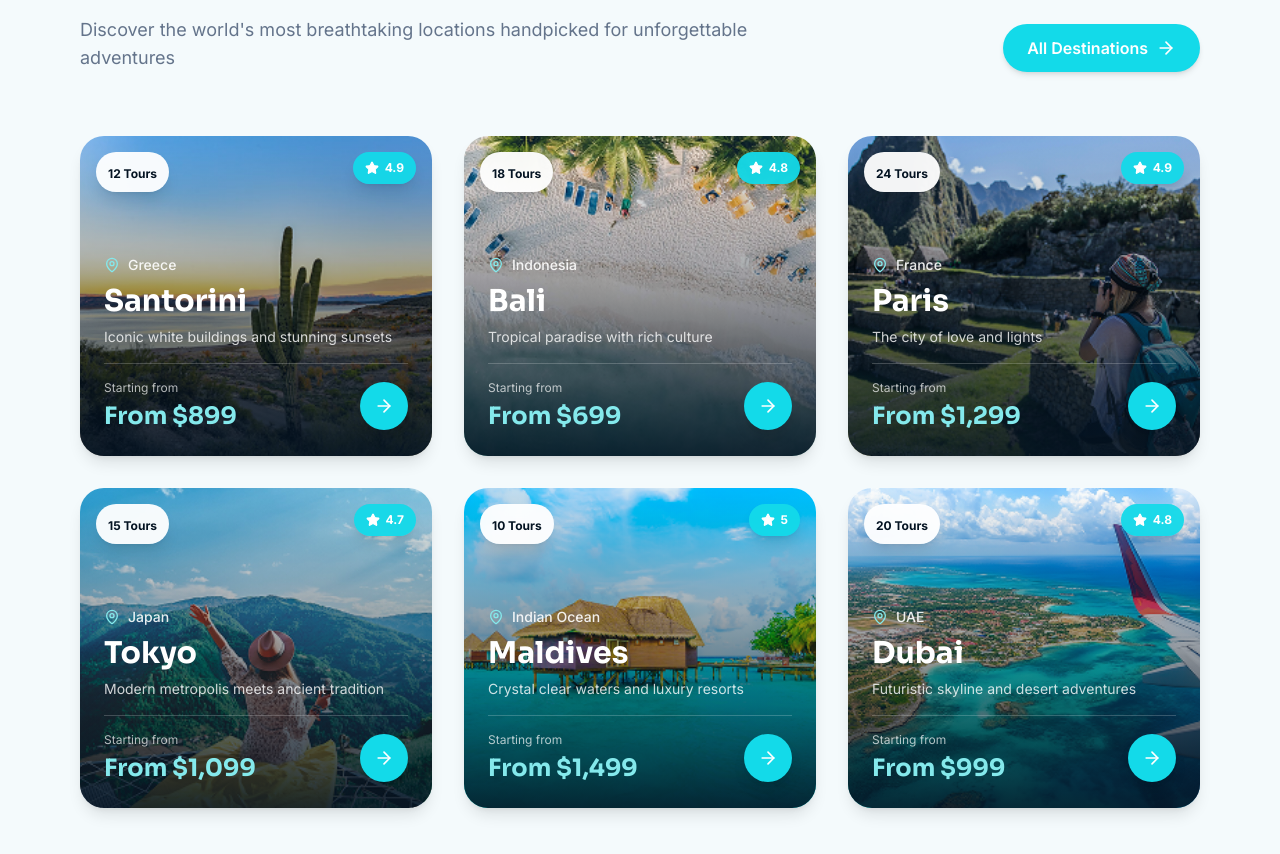
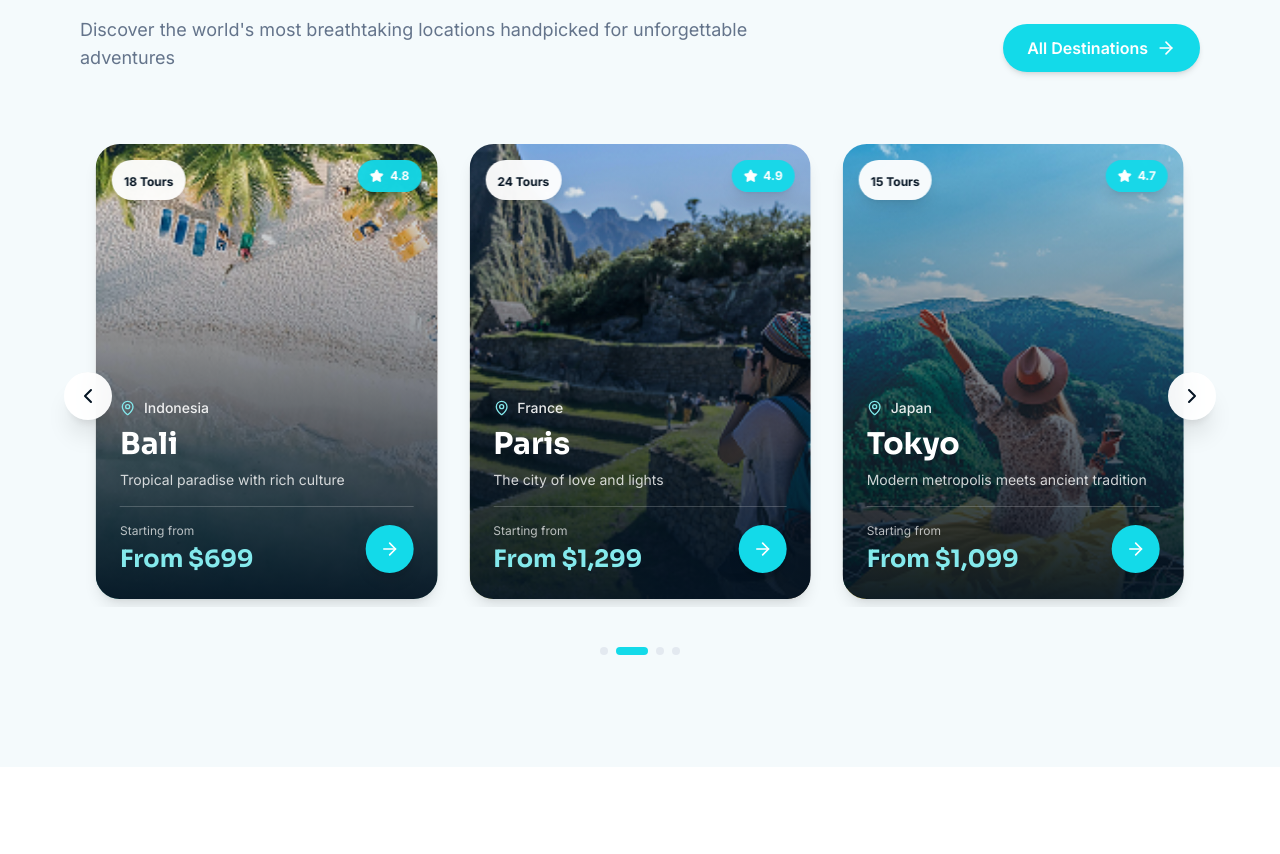
Before and after one commit to imarufbillah/wanderlast-client, a Next.js app: page / in a window 1280 px wide. Shown: the part 960-1814 px from the top of the page. After the commit the page ends 1727 px from the top, so only its background shows below. Built offline with nearby package versions, Linux system fonts and the light colour scheme.

Commit message:
feat(destinations): implement getAllDestinations function and update DestinationsPage component feat(FeaturedDestinations): add carousel functionality with navigation and responsive slides

```diff
--- a/src/app/destinations/page.jsx
+++ b/src/app/destinations/page.jsx
@@ -1,27 +1,10 @@
 import Image from "next/image";
 import Link from "next/link";
 import { MapPin, Star, Clock, TrendingUp, ArrowRight } from "lucide-react";
-
-// Fetch destinations from API
-async function getDestinations() {
-  try {
-    const res = await fetch("http://localhost:5000/destinations", {
-      cache: "no-store", // Always fetch fresh data
-    });
-
-    if (!res.ok) {
-      throw new Error("Failed to fetch destinations");
-    }
-
-    return res.json();
-  } catch (error) {
-    console.error("Error fetching destinations:", error);
-    return [];
-  }
-}
+import { getAllDestinations } from "@/lib/data";
 
 const DestinationsPage = async () => {
-  const destinations = await getDestinations();
+  const destinations = await getAllDestinations();
 
   return (
     <div className="min-h-screen bg-background pt-16 md:pt-20">
--- a/src/components/home/FeaturedDestinations.jsx
+++ b/src/components/home/FeaturedDestinations.jsx
@@ -1,8 +1,22 @@
+"use client";
+
 import Image from "next/image";
 import Link from "next/link";
-import { MapPin, ArrowRight, Star } from "lucide-react";
+import {
+  MapPin,
+  ArrowRight,
+  Star,
+  ChevronLeft,
+  ChevronRight,
+} from "lucide-react";
+import { useState, useEffect, useRef } from "react";
 
 const FeaturedDestinations = () => {
+  const [currentIndex, setCurrentIndex] = useState(0);
+  const [isAutoPlaying, setIsAutoPlaying] = useState(true);
+  const [visibleSlides, setVisibleSlides] = useState(1);
+  const autoPlayRef = useRef(null);
+
   const destinations = [
     {
       id: 1,
@@ -66,6 +80,65 @@ const FeaturedDestinations = () => {
     },
   ];
 
+  // Auto-play functionality
+  useEffect(() => {
+    if (isAutoPlaying) {
+      autoPlayRef.current = setInterval(() => {
+        setCurrentIndex((prev) => {
+          const maxIndex = destinations.length - visibleSlides;
+          if (prev >= maxIndex) return 0; // Loop back to start
+          return prev + 1;
+        });
+      }, 5000); // Change slide every 5 seconds
+    }
+
+    return () => {
+      if (autoPlayRef.current) {
+        clearInterval(autoPlayRef.current);
+      }
+    };
+  }, [isAutoPlaying, destinations.length, visibleSlides]);
+
+  const goToSlide = (index) => {
+    const maxIndex = destinations.length - visibleSlides;
+    const validIndex = Math.min(index, maxIndex);
+    setCurrentIndex(validIndex);
+    setIsAutoPlaying(false);
+    setTimeout(() => setIsAutoPlaying(true), 10000); // Resume auto-play after 10s
+  };
+
+  const goToPrevious = () => {
+    const newIndex =
+      currentIndex === 0
+        ? destinations.length - visibleSlides
+        : currentIndex - 1;
+    goToSlide(newIndex);
+  };
+
+  const goToNext = () => {
+    const maxIndex = destinations.length - visibleSlides;
+    const newIndex = currentIndex >= maxIndex ? 0 : currentIndex + 1;
+    goToSlide(newIndex);
+  };
+
+  // Calculate visible slides based on screen size
+  const getVisibleSlides = () => {
+    if (typeof window === "undefined") return 1;
+    if (window.innerWidth >= 1024) return 3; // lg
+    if (window.innerWidth >= 640) return 2; // sm
+    return 1;
+  };
+
+  useEffect(() => {
+    const handleResize = () => {
+      setVisibleSlides(getVisibleSlides());
+    };
+
+    handleResize();
+    window.addEventListener("resize", handleResize);
+    return () => window.removeEventListener("resize", handleResize);
+  }, []);
+
   return (
     <section className="py-16 sm:py-20 md:py-24 lg:py-28 px-4 xl:px-20 bg-background">
       {/* Section Header */}
@@ -89,26 +162,55 @@ const FeaturedDestinations = () => {
         </Link>
       </div>
 
-      {/* Destinations Grid */}
-      <div className="grid grid-cols-1 sm:grid-cols-2 lg:grid-cols-3 gap-6 sm:gap-8">
+      {/* Carousel Container */}
+      <div className="relative">
+        {/* Navigation Buttons */}
+        <button
+          onClick={goToPrevious}
+          className="absolute left-0 top-1/2 -translate-y-1/2 -translate-x-4 z-10 w-12 h-12 bg-surface/95 backdrop-blur-md rounded-full shadow-xl  items-center justify-center text-primary hover:bg-accent hover:text-surface transition-all hover:scale-110 hidden sm:flex"
+          aria-label="Previous slide"
+        >
+          <ChevronLeft className="w-6 h-6" />
+        </button>
+
+        <button
+          onClick={goToNext}
+          className="absolute right-0 top-1/2 -translate-y-1/2 translate-x-4 z-10 w-12 h-12 bg-surface/95 backdrop-blur-md rounded-full shadow-xl  items-center justify-center text-primary hover:bg-accent hover:text-surface transition-all hover:scale-110 hidden sm:flex"
+          aria-label="Next slide"
+        >
+          <ChevronRight className="w-6 h-6" />
+        </button>
+
+        {/* Carousel Track */}
+        <div className="overflow-hidden py-2">
+          <div
+            className="flex transition-transform duration-500 ease-out"
+            style={{
+              transform: `translateX(-${(currentIndex * 100) / visibleSlides}%)`,
+            }}
+          >
             {destinations.map((destination) => (
+              <div
+                key={destination.id}
+                className="shrink-0 px-3 sm:px-4"
+                style={{ width: `${100 / visibleSlides}%` }}
+              >
                 <Link
-            key={destination.id}
                   href={`/destinations/${destination.id}`}
-            className="group relative bg-surface rounded-3xl overflow-hidden shadow-lg hover:shadow-2xl transition-all duration-500 hover:-translate-y-2"
+                  className="group block relative bg-surface rounded-3xl overflow-hidden shadow-lg hover:shadow-2xl transition-all duration-500 hover:-translate-y-2 hover:z-10"
                 >
                   {/* Image Container */}
-            <div className="relative h-64 sm:h-72 md:h-80 overflow-hidden">
+                  <div className="relative aspect-3/4 overflow-hidden">
                     <Image
                       src={destination.image}
                       alt={`${destination.name}, ${destination.country}`}
                       fill
                       className="object-cover group-hover:scale-110 transition-transform duration-700"
                     />
-              {/* Gradient Overlay - Stronger for better text readability */}
-              <div className="absolute inset-0 bg-linear-to-t from-primary/90 via-primary/40 to-transparent" />
+                    {/* Gradient Overlay */}
+                    <div className="absolute inset-0 bg-linear-to-t from-primary/95 via-primary/50 to-transparent" />
 
-              {/* Top Badges Container */}
+                    {/* Top Badges */}
                     <div className="absolute top-4 left-4 right-4 flex items-start justify-between gap-2">
                       {/* Tours Count Badge */}
                       <div className="px-3 py-2 bg-surface/95 backdrop-blur-md rounded-full shadow-lg">
@@ -126,7 +228,7 @@ const FeaturedDestinations = () => {
                       </div>
                     </div>
 
-              {/* Bottom Content Overlay */}
+                    {/* Bottom Content */}
                     <div className="absolute bottom-0 left-0 right-0 p-5 sm:p-6">
                       {/* Location */}
                       <div className="flex items-center gap-2 mb-2">
@@ -163,7 +265,28 @@ const FeaturedDestinations = () => {
                     </div>
                   </div>
                 </Link>
+              </div>
             ))}
+          </div>
+        </div>
+
+        {/* Dots Navigation */}
+        <div className="flex items-center justify-center gap-2 mt-8 sm:mt-10">
+          {Array.from({ length: destinations.length - visibleSlides + 1 }).map(
+            (_, index) => (
+              <button
+                key={index}
+                onClick={() => goToSlide(index)}
+                className={`transition-all duration-300 rounded-full ${
+                  index === currentIndex
+                    ? "w-8 h-2 bg-accent"
+                    : "w-2 h-2 bg-border hover:bg-accent/50"
+                }`}
+                aria-label={`Go to slide ${index + 1}`}
+              />
+            ),
+          )}
+        </div>
       </div>
     </section>
   );
--- /dev/null
+++ b/src/lib/data.js
@@ -0,0 +1,16 @@
+export const getAllDestinations = async () => {
+  try {
+    const res = await fetch("http://localhost:5000/destinations", {
+      cache: "no-store", // Always fetch fresh data
+    });
+
+    if (!res.ok) {
+      throw new Error("Failed to fetch destinations");
+    }
+
+    return res.json();
+  } catch (error) {
+    console.error("Error fetching destinations:", error);
+    return [];
+  }
+};
```
Lines whose indentation alone changed are shown as unchanged.
